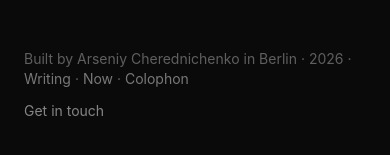
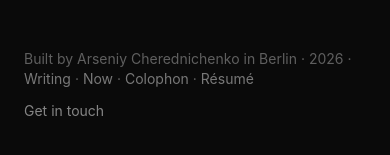
Before and after one commit to ArseniyCherednichenko/portfolio, a React (Vite) app: page / in a window 390 px wide. Shown: the part 9397-9552 px from the top of the page. Built offline with nearby package versions, Linux system fonts and the light colour scheme.

Commit message:
Surface /resume in the command palette, g-r keyboard chord, mobile menu, and footer

```diff
--- a/src/components/CommandPalette.tsx
+++ b/src/components/CommandPalette.tsx
@@ -94,6 +94,7 @@ function Palette({ open, onClose }: { open: boolean; onClose: () => void }) {
       { id: 'writing', label: 'Writing', group: 'Pages', hint: 'notes, in progress', keywords: 'writing notes blog essays journal articles thoughts', run: () => go('/writing') },
       { id: 'contact-page', label: 'Contact', group: 'Pages', hint: 'reach me', keywords: 'contact email hire reach availability', run: () => go('/contact') },
       { id: 'colophon', label: 'Colophon', group: 'Pages', hint: 'how it is built', keywords: 'colophon stack build source open source craft typography fonts', run: () => go('/colophon') },
+      { id: 'resume', label: 'Résumé', group: 'Pages', hint: 'one-page CV, printable', keywords: 'resume cv curriculum vitae print pdf download experience hire', run: () => go('/resume') },
     ]
 
     const projects: Command[] = PROJECTS.filter((p) => !p.soon).map((p) => ({
--- a/src/components/Keyboard.tsx
+++ b/src/components/Keyboard.tsx
@@ -40,6 +40,7 @@ export const GO_TARGETS: GoTarget[] = [
   { key: 'n', to: '/now', label: 'Now' },
   { key: 'c', to: '/contact', label: 'Contact' },
   { key: 'l', to: '/colophon', label: 'Colophon' },
+  { key: 'r', to: '/resume', label: 'Résumé' },
 ]
 
 const CHORD_WINDOW_MS = 1400
--- a/src/components/Layout.tsx
+++ b/src/components/Layout.tsx
@@ -98,6 +98,13 @@ function SiteFooter() {
         >
           Colophon
         </Link>
+        {' · '}
+        <Link
+          to="/resume"
+          className="text-white/45 underline-offset-4 transition-colors hover:text-[#DCF87C] hover:underline"
+        >
+          Résumé
+        </Link>
       </p>
       <div className="flex items-center gap-5">
         <button
```
